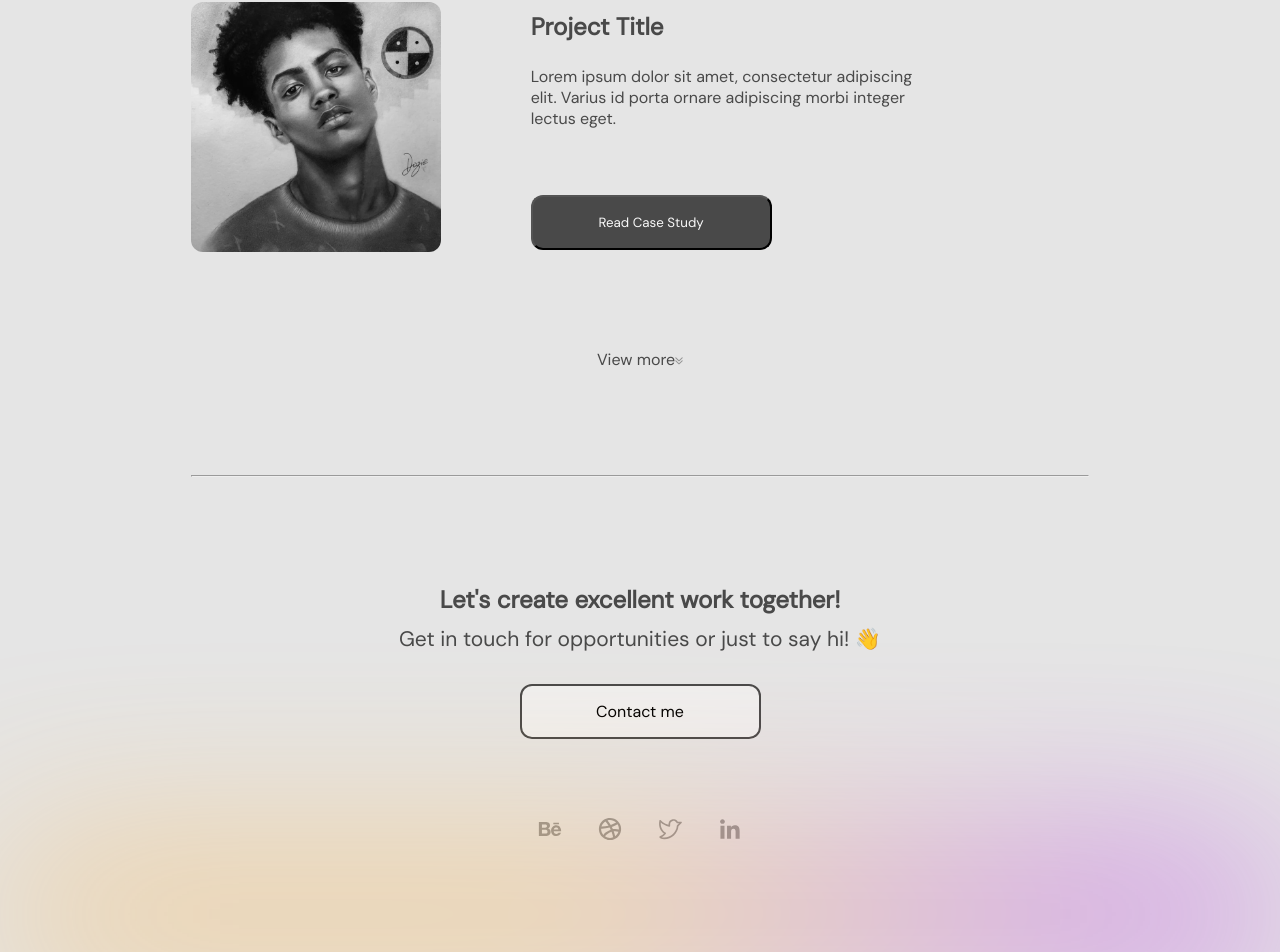
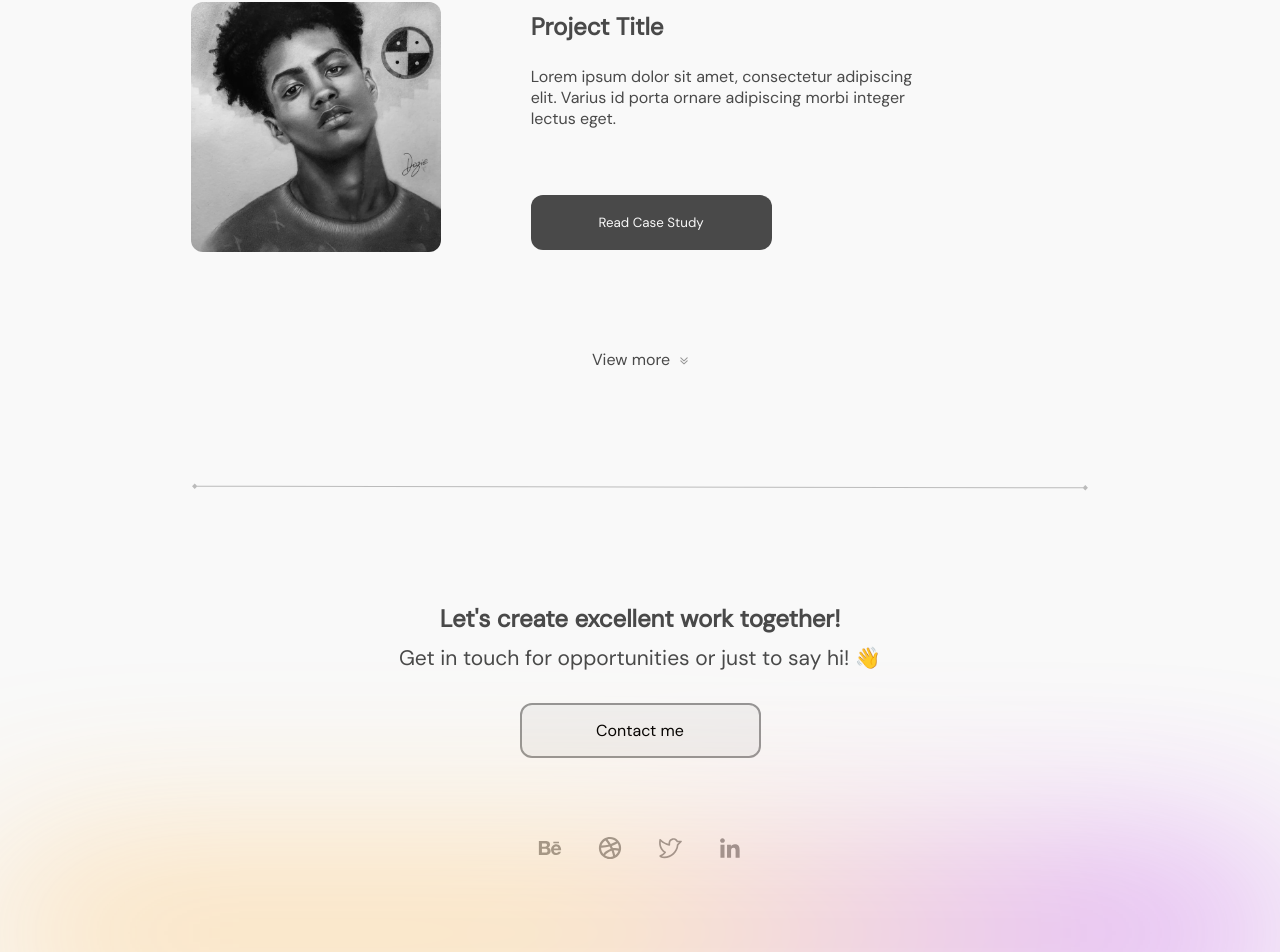
Before and after one commit to Kizito007/for-dozie, a React (Vite) app: page / in a window 1280 px wide. Shown: the part 2820-3772 px from the top of the page. Built offline with nearby package versions, Linux system fonts and the light colour scheme.

Commit message:
minor updates

```diff
--- a/src/App.css
+++ b/src/App.css
@@ -1,5 +1,5 @@
 html {
-  background-color: #E5E5E5;
+  background-color: #f9f9f9;
   color: #494949;
 }
 .container {
--- a/src/components/layouts/layout.css
+++ b/src/components/layouts/layout.css
@@ -54,7 +54,7 @@
     left: 599px;
     top: 212px;
     font-size: 16px;
-    border: 2px solid #494949;
+    border: 2px solid #959595;
     box-sizing: border-box;
     border-radius: 12px;
     font-family: 'DM Sans', sans-serif;
@@ -94,7 +94,7 @@
         top: 61px;
         width: 100%;
         height: 265px;
-        background: #e5e5e5;
+        background: #f9f9f9;
         box-shadow: 0px 4px 12px rgb(0 0 0 / 21%);
         transition: all 1.5s ease-out;
     }
--- a/src/components/screens/AboutScreen.jsx
+++ b/src/components/screens/AboutScreen.jsx
@@ -1,5 +1,6 @@
 import React from 'react'
 import dozie from "./dozie.png"
+import hr from "./hr.svg"
 import art1 from "./art1.png"
 import nft1 from "./nft1.png"
 import { Link } from 'react-router-dom'
@@ -27,7 +28,8 @@ const AboutScreen = () => {
                 spare time and at work. I am very much a big-picture thinker and enjoy working on products end to end, from
                 rom ideation all the way to development. <br/><br/><br/>
                 </p>
-                <hr/><br/><br/>
+                <img style={{width: "100%"}} src={hr} />
+                <br/><br/>
                 <h2 style={{color: "#494949", margin: "20px 0"}} className="myself">
                     Wonder can I get along with the, team? Here is me during spare time:
                 </h2>
--- a/src/components/screens/HomeScreen.jsx
+++ b/src/components/screens/HomeScreen.jsx
@@ -5,6 +5,7 @@ import art1 from "./art1.png"
 import goodes from "./goodes.png"
 import humandes from "./humandes.png"
 import arrow4 from "./arrow4.svg"
+import hr from "./hr.svg"
 import Footer from '../layouts/Footer'
 import { Link } from 'react-router-dom'
 
@@ -137,11 +138,11 @@ const HomeScreen = () => {
         >
           <p>
             View more
-            <img src={arrow4} />
+            <img style={{marginLeft: "10px"}} src={arrow4} />
           </p>
         </Link>
       </div><br/><br/><br /><br /><br />
-      <hr/>
+      <img style={{width: "100%"}} src={hr} />
       <Footer />
     </div>
   )
--- a/src/components/screens/screens.css
+++ b/src/components/screens/screens.css
@@ -170,11 +170,6 @@
     letter-spacing: -0.5px;
 }
 .about div {
-    /* position: relative;
-    width: 900px;
-    height: 240px;
-    left: 267px;
-    top: 380px; */
     font-family: 'DM Sans';
     font-style: normal;
     font-weight: 400;
@@ -183,9 +178,6 @@
     /* or 167% */
     text-align: center;
     color: #959595;
-}
-.about hr {
-    border: 1.2px solid rgba(0, 0, 0, 0.25);
 }
 .artworks {
     position: absolute;
@@ -197,13 +189,9 @@
     top: 1347px; */
 }
 .art {
-    /* position: absolute;
-    left: 0px;
-    top: 0px; */
     width: 200px;
     height: 200px;
     border-radius: 15px;
-    /* margin-left: 100px; */
 }
 .artbg {
     display: flex;
@@ -216,19 +204,11 @@
     margin-bottom: 130px;
 }
 .artworks button {
-        /* display: flex; */
-    /* flex-direction: row; */
-    /* justify-content: center; */
-    /* align-items: center; */
+    font-family: 'DM Sans';
+    font-style: normal;
     padding: 18px 40px;
     font-size: 16px;
-    border: 1px solid #c7c7c7;
-    /* margin-left: 100px; */
-    /* position: relative; */
-    /* width: 90px; */
-    /* height: 23px; */
-    /* left: 1088px; */
-    /* top: -147px; */
+    border: 1px solid #EEEEEE;
     background: #EEEEEE;
     border-radius: 12px;
 }
@@ -240,6 +220,12 @@
     }
     .art {
         margin-bottom: 60px;
+    }
+}
+@media only screen and (min-width: 1311px) {
+    .art {
+        width: 300px;
+        height: 290px;
     }
 }
 .project {
@@ -270,6 +256,7 @@
     top: 343px;
     color: #f9f9f9;
     background: #494949;
+    border: none;
     border-radius: 12px;
     font-family: 'DM Sans', sans-serif;
 }
```
Also changed, not shown: src/components/screens/hr.svg (added).
